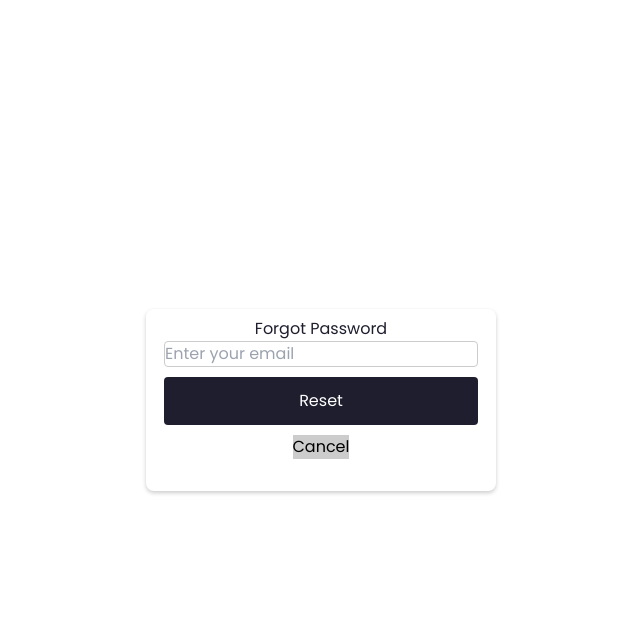
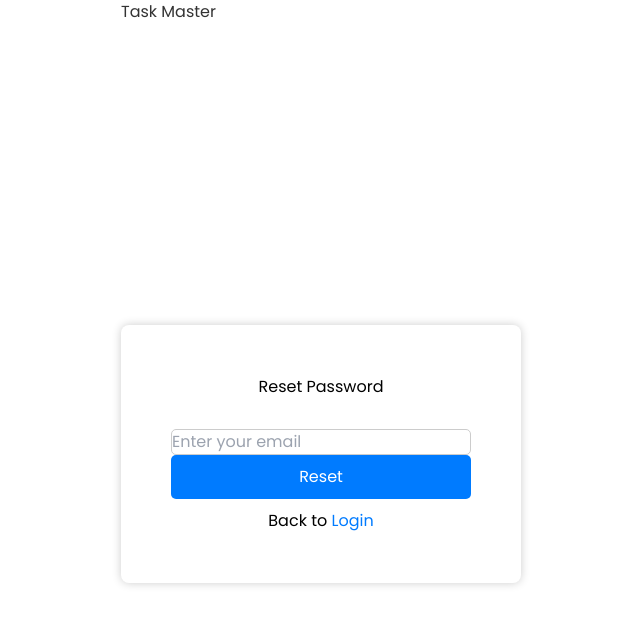
Before and after one commit to fhryazr/task-master, a React (Vite) app: page /reset in a window 1280 px wide. Shown: the top 624 px of the page, without its empty margins (319-959 px from the left). Built offline with nearby package versions, Linux system fonts and the light colour scheme; no server answers.

Commit message:
Memperbaiki UI reset pasword

```diff
--- /dev/null
+++ b/src/components/Background/background.jsx
@@ -0,0 +1,62 @@
+import PropTypes from "prop-types";
+
+function BackgroundColorPicker({
+  showColorPicker,
+  setShowColorPicker,
+  backgroundColor,
+  setBackgroundColor,
+}) {
+  const handleColorChange = (color) => {
+    setBackgroundColor(color);
+  };
+
+  const colorOptions = [
+    { label: "Putih", color: "#ffffff" },
+    { label: "Merah", color: "#ff0000" },
+    { label: "Hijau", color: "#00ff00" },
+    { label: "Biru", color: "#0000ff" },
+    { label: "Kuning", color: "#ffff00" },
+  ];
+
+  return (
+    <div style={{ display: showColorPicker ? "block" : "none" }}>
+      <h2>Pilih Warna Latar Belakang</h2>
+      <div>
+        {colorOptions.map((option) => (
+          <button
+            key={option.color}
+            style={{
+              backgroundColor: option.color,
+              width: "30px",
+              height: "30px",
+              margin: "5px",
+              border: "2px solid #000",
+              borderRadius: "50%",
+              cursor: "pointer",
+            }}
+            onClick={() => handleColorChange(option.color)}
+          ></button>
+        ))}
+      </div>
+      <div>
+        <h3>Pratinjau Warna Latar Belakang:</h3>
+        <div
+          style={{
+            width: "100%",
+            height: "200px",
+            backgroundColor: backgroundColor,
+          }}
+        ></div>
+      </div>
+    </div>
+  );
+}
+
+BackgroundColorPicker.propTypes = {
+  showColorPicker: PropTypes.bool.isRequired,
+  setShowColorPicker: PropTypes.func.isRequired,
+  backgroundColor: PropTypes.string.isRequired,
+  setBackgroundColor: PropTypes.func.isRequired,
+};
+
+export default BackgroundColorPicker;
--- a/src/components/Login/reset.css
+++ b/src/components/Login/reset.css
@@ -5,49 +5,23 @@
   height: 100vh;
 }
 
-.reset-box {
-  background-color: #fff;
+.reset-container {
+  background-color: white;
   border-radius: 8px;
-  box-shadow: 0 2px 4px rgba(0, 0, 0, 0.2);
-  padding-top: 8px;
-  padding-right: 18px;
-  padding-bottom: 32px;
-  padding-left: 18px;
+  box-shadow: 0px 0px 10px rgba(0, 0, 0, 0.2);
+  padding: 50px;
+  width: 400px;
   text-align: center;
-  width: 350px;
-  box-sizing: border-box;
 }
 
-h1 {
-  color: #1e1e2f;
-  font-size: 28px;
-}
-
-form {
-  display: flex;
-  flex-direction: column;
-  align-items: center;
-}
-
-input {
+.submit-button {
   width: 100%;
   padding: 10px;
-  margin: 10px 0;
-  border: 1px solid #ccc;
-  border-radius: 4px;
+  background-color: #007bff;
+  color: white;
+  border: none;
+  border-radius: 5px;
+  cursor: pointer;
+  font-size: 16px;
+  margin-bottom: 10px;
 }
-
-button[type="reset-submit"] {
-  width: 100%;
-  padding: 12px;
-  margin: 10px 0;
-  background-color: #1e1e2f;
-  color: #fff;
-  border: none;
-  border-radius: 4px;
-  cursor: pointer;
-}
-
-button[type="button"] {
-  background-color: #ccc;
-}
--- a/src/components/Login/reset.jsx
+++ b/src/components/Login/reset.jsx
@@ -18,21 +18,41 @@ function ForgotPassword() {
     }
   };
 
-  const handleCancel = () => {
-    history("/login"); // Redirect to the login page on cancel
+  const handleLogin = () => {
+    history("/login");
   };
 
   return (
-    <div className="Reset">
-      <div className="reset-box">
-        <h1>Forgot Password</h1>
-        <form onSubmit={(e) => handleSubmit(e)}>
-          <input name="email" placeholder="Enter your email" />
-          <button type="reset-submit">Reset</button>
-          <button type="button" onClick={handleCancel}>
-            Cancel
-          </button>
-        </form>
+    <div className="container">
+      <div className="flex flex-col items-center justify-center h-screen">
+        <h1 className="judul font-bold text-4xl text-white pt-12">
+          Task Master
+        </h1>{" "}
+        <div className="Reset">
+          <div className="reset-container">
+            <h2 className="judul font-bold text-xl">Reset Password</h2>{" "}
+            <form onSubmit={(e) => handleSubmit(e)} className="flex flex-col">
+              <input
+                name="email"
+                type="email"
+                placeholder="Enter your email"
+                className="w-full px-4 py-2 border rounded-md mb-4"
+              />
+              <button
+                type="submit"
+                className="submit-button bg-indigo-600 text-white rounded-md py-2"
+              >
+                Reset
+              </button>
+              <p>
+                Back to{" "}
+                <a className="login-link" onClick={handleLogin}>
+                  Login
+                </a>
+              </p>
+            </form>
+          </div>
+        </div>
       </div>
     </div>
   );
--- a/src/components/Navbar/navbar.jsx
+++ b/src/components/Navbar/navbar.jsx
@@ -6,11 +6,18 @@ import { createPopper } from "@popperjs/core";
 import { getAuth } from "firebase/auth";
 // import { useNavigate } from "react-router-dom";
 import ProfilePopup from "./profil";
+import BackgroundColorPicker from "../Background/background";
 
 function Navbar() {
   const [showPopover, setShowPopover] = useState(false);
   const referenceElement = useRef(null);
   const popoverElement = useRef(null);
+  const [showColorPicker, setShowColorPicker] = useState(false);
+  const [backgroundColor, setBackgroundColor] = useState("#ffffff");
+
+  const handleColorPickerToggle = () => {
+    setShowColorPicker(!showColorPicker);
+  };
 
   // Access the user data from your AuthContext
   // const { currentUser } = useContext(AuthContext);
@@ -67,6 +74,14 @@ function Navbar() {
         <div className="flex items-center justify-between">
           <div className="text-white text-xl font-semibold">Task Master</div>
           <ul className="flex items-center space-x-4">
+            <li>
+              <button
+                className="text-white hover:text-blue-200"
+                onClick={handleColorPickerToggle}
+              >
+                Background
+              </button>
+            </li>
             <li>
               <a
                 href="#"
@@ -126,6 +141,16 @@ function Navbar() {
           </ul>
         </div>
       </div>
+      {showColorPicker && (
+        <div className="fixed inset-0 flex items-center justify-center z-50">
+          <BackgroundColorPicker
+            showColorPicker={showColorPicker}
+            setShowColorPicker={setShowColorPicker}
+            backgroundColor={backgroundColor}
+            setBackgroundColor={setBackgroundColor}
+          />
+        </div>
+      )}
     </nav>
   );
 }
--- a/src/pages/HomePage.jsx
+++ b/src/pages/HomePage.jsx
@@ -1,20 +1,20 @@
+import Navbar from "../components/Navbar/navbar";
+import TimerWrapper from "../components/Timer/TimerWrapper";
 import TodoWrapperLocalStorage from "../components/Task/TodoWrapperLocalStorage";
-import TimerWrapper from "../components/Timer/TimerWrapper";
 import AboutUs from "../components/About_Me/about";
 import Tutorial from "../components/Tutorial/tutorial";
 import FaQ from "../components/FAQ/faq";
-import Navbar from "../components/Navbar/navbar";
 import "../App.css";
 
 function HomePage() {
   return (
     <>
-      <div className="App">
+      <div className="w-screen">
         <div className="top-0 sticky z-50">
           <Navbar />
         </div>
         <div className="Top h-screen flex flex-col justify-center items-center mb-4">
-          <div className="flex justify-center w-full mb-8 mt-[-100px]">
+          <div className="flex justify-center w-full mb-3 mt-[-100px]">
             <TimerWrapper />
           </div>
           <TodoWrapperLocalStorage />
```
